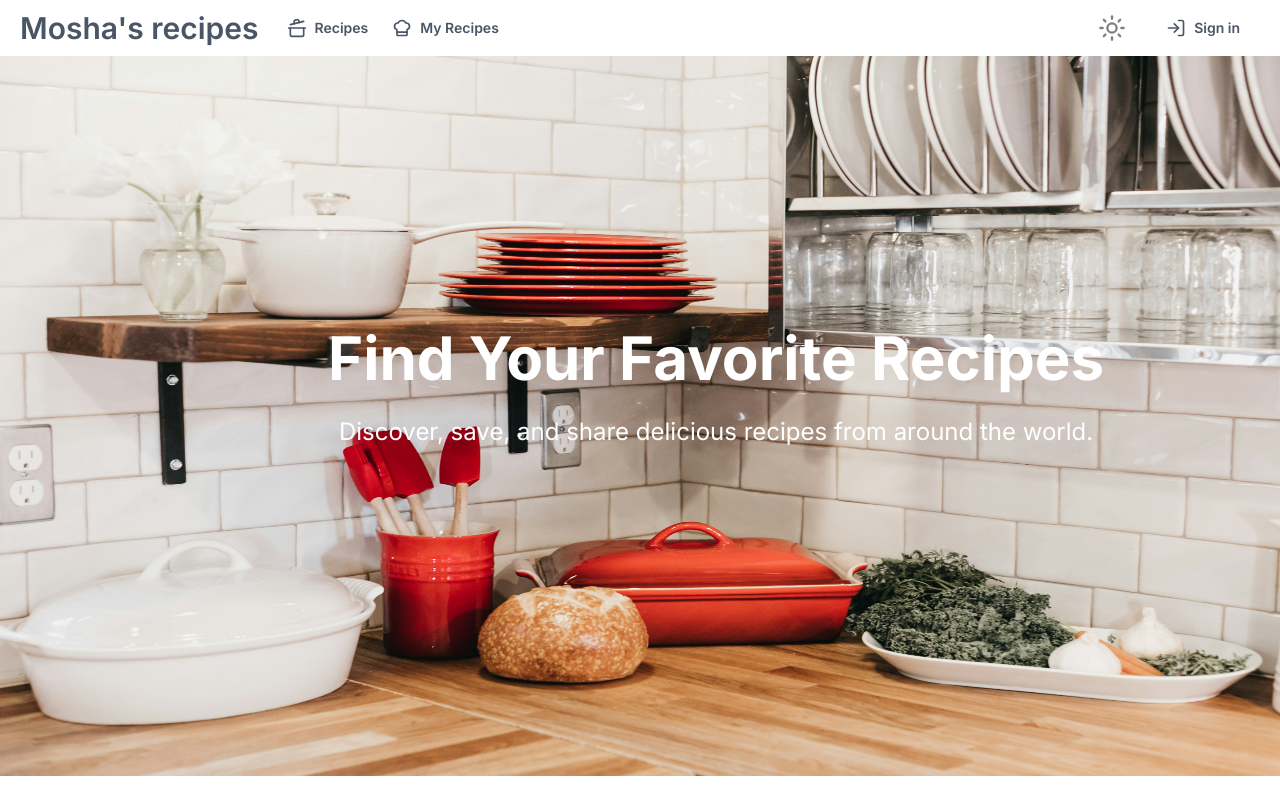
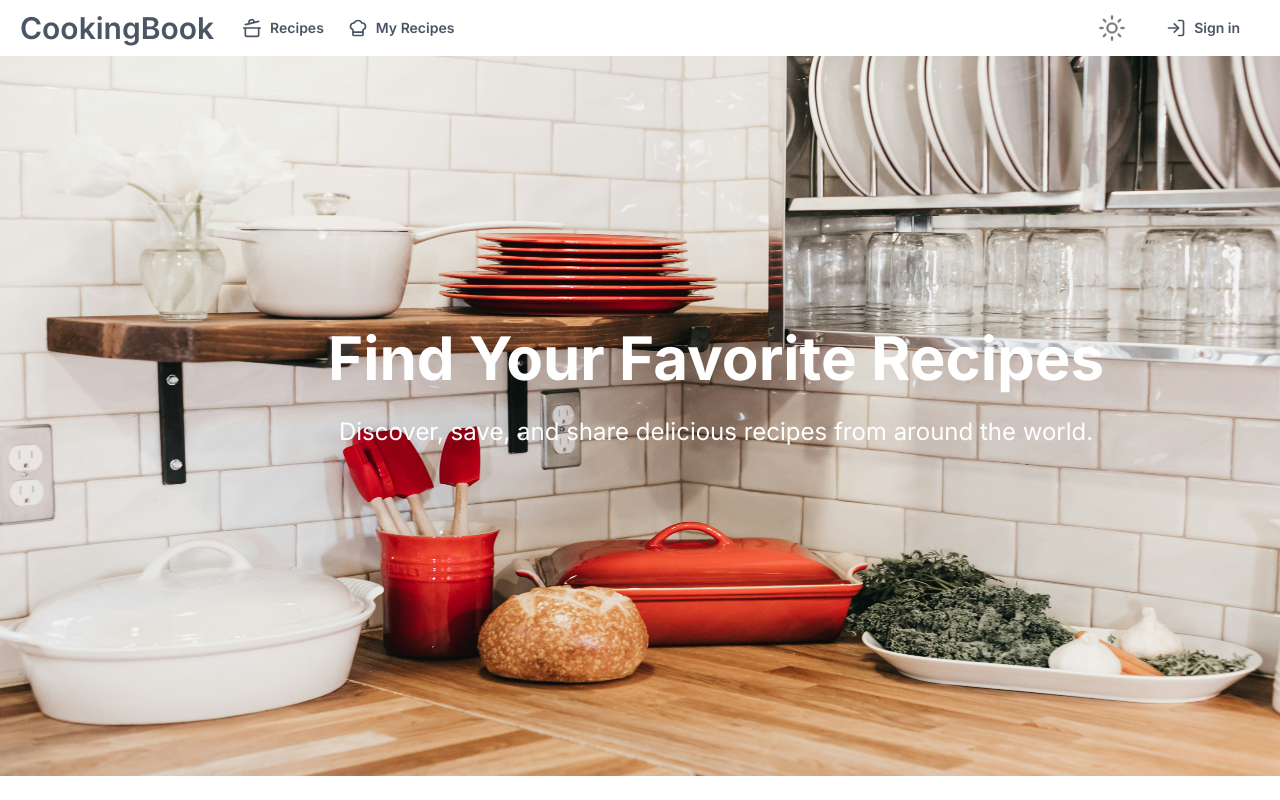
Before and after one commit to RaulSoriaUlibarri/Cookbook, a Next.js app: page / in a window 1280 px wide. Shown: the top 800 px of the page. Built offline with nearby package versions, Linux system fonts and the light colour scheme; no server answers; what @radix-ui/themes would draw is missing.

Commit message:
refactor(components): improve navbar folder exports

```diff
--- a/src/app/directory/page.tsx
+++ b/src/app/directory/page.tsx
@@ -3,7 +3,7 @@
 import { useState } from "react";
 import MaxWidthWrapper from "@/components/MaxWidthWrapper";
 import MealHero from "@/components/MealHero";
-import NavBar from "@/components/UI/NavBar";
+import NavBar from "@/components/NavBar/NavBar";
 import MealsList from "@/components/UI/MealsList";
 import CategorySelect from "@/components/UI/CategorySelect";
 import Footer from "@/components/UI/Footer";
--- a/src/app/layout.tsx
+++ b/src/app/layout.tsx
@@ -5,7 +5,7 @@ import "./globals.css";
 import "@radix-ui/themes/styles.css";
 import ThemeProviders from "@/utlis/providers/themeProvider";
 import { Theme } from "@radix-ui/themes";
-import NavBar from "@/components/UI/NavBar";
+import { NavBar } from "@/components/index";
 
 const inter = Inter({ subsets: ["latin"] });
 
--- a/src/app/myRecipes/page.tsx
+++ b/src/app/myRecipes/page.tsx
@@ -1,6 +1,6 @@
 "use client";
 
-import NavBar from "@/components/UI/NavBar";
+import NavBar from "@/components/NavBar/NavBar";
 
 export default function myRecipes() {
   return (
--- a/src/app/page.tsx
+++ b/src/app/page.tsx
@@ -6,7 +6,7 @@ import {
   HydrationBoundary,
   dehydrate,
 } from "@tanstack/react-query";
-import NavBar from "@/components/UI/NavBar";
+import NavBar from "@/components/NavBar/NavBar";
 import HeroCarousel from "@/components/UI/HeroCarousel";
 import Footer from "@/components/UI/Footer";
 
--- a/src/components/UI/MobileNav.tsx
+++ b/src/components/NavBar/MobileNav.tsx
@@ -4,7 +4,7 @@ import { useEffect, useState } from "react";
 import { usePathname } from "next/navigation";
 import Link from "next/link";
 import { CookingPot, ChefHat, LogIn, Menu } from "lucide-react";
-import ThemeToggle from "../ThemeToggle";
+import ThemeToggle from "./ThemeToggle";
 
 const MobileNav = ({ isAuth }: { isAuth: boolean }) => {
   const [isOpen, setOpen] = useState<boolean>(false);
--- a/src/components/UI/NavBar.tsx
+++ b/src/components/NavBar/NavBar.tsx
@@ -5,8 +5,8 @@ import { useUser } from "@auth0/nextjs-auth0/client";
 import Link from "next/link";
 import MaxWidthWrapper from "../MaxWidthWrapper";
 import MobileNav from "./MobileNav";
-import ThemeToggle from "../ThemeToggle";
-import ProfileClient from "../ProfileClient";
+import ThemeToggle from "./ThemeToggle";
+import ProfileClient from "./ProfileClient";
 import { CookingPot, ChefHat, LogIn, LogOut } from "lucide-react";
 
 const NavBar = () => {
@@ -23,7 +23,7 @@ const NavBar = () => {
                 href="/"
                 className="flex mr-4 z-40 text-xl md:text-3xl font-semibold hover:cursor-pointer"
               >
-                <span>Mosha's recipes</span>
+                <span>CookingBook</span>
               </Link>
 
               <div className="hidden sm:flex text-sm">
--- /dev/null
+++ b/src/components/index.js
@@ -0,0 +1 @@
+export { default as NavBar } from "./NavBar/NavBar";
```
Also changed, not shown: src/components/NavBar/ProfileClient.tsx (renamed from src/components/ProfileClient.tsx), src/components/NavBar/ThemeToggle.tsx (renamed from src/components/ThemeToggle.tsx).
